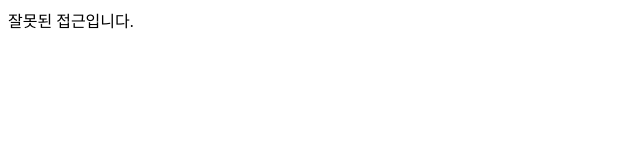
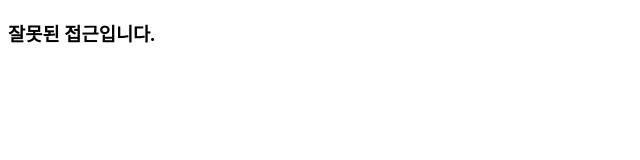
Before and after one commit to akaiving/news-redirect, a plain HTML site: page redirect.html in a window 1280 px wide. Shown: the whole page, without its empty margins (0-640 px from the left). Drawn offline with Linux system fonts and the light colour scheme.

Commit message:
Update redirect.html

```diff
--- a/redirect.html
+++ b/redirect.html
@@ -13,20 +13,28 @@
     gtag('config', 'G-M0KC8VG6ZK');
   </script>
 
-  <script>
-    document.addEventListener("DOMContentLoaded", function() {
+ <script>
+    // URL의 쿼리 스트링에서 원하는 매개변수 값을 가져오는 함수
+    function getQueryParam(name) {
       const params = new URLSearchParams(window.location.search);
-      const target = params.get('target');
+      return params.get(name);
+    }
 
-      if (target) {
-        window.location.href = decodeURIComponent(target);
+    // 페이지 로드 시 자동 실행
+    window.onload = function() {
+      const targetUrl = getQueryParam('url');
+
+      if (targetUrl) {
+        // 정상 접근 시 리디렉션 수행
+        window.location.href = decodeURIComponent(targetUrl);
       } else {
-        document.body.innerHTML = "잘못된 접근입니다.";
+        // URL이 없을 경우 에러 메시지
+        document.body.innerHTML = '<h3>잘못된 접근입니다.</h3>';
       }
-    });
+    };
   </script>
 </head>
 <body>
-  뉴스 페이지로 이동 중입니다...
+  <h3>잠시만 기다려 주세요...</h3>
 </body>
 </html>
```
